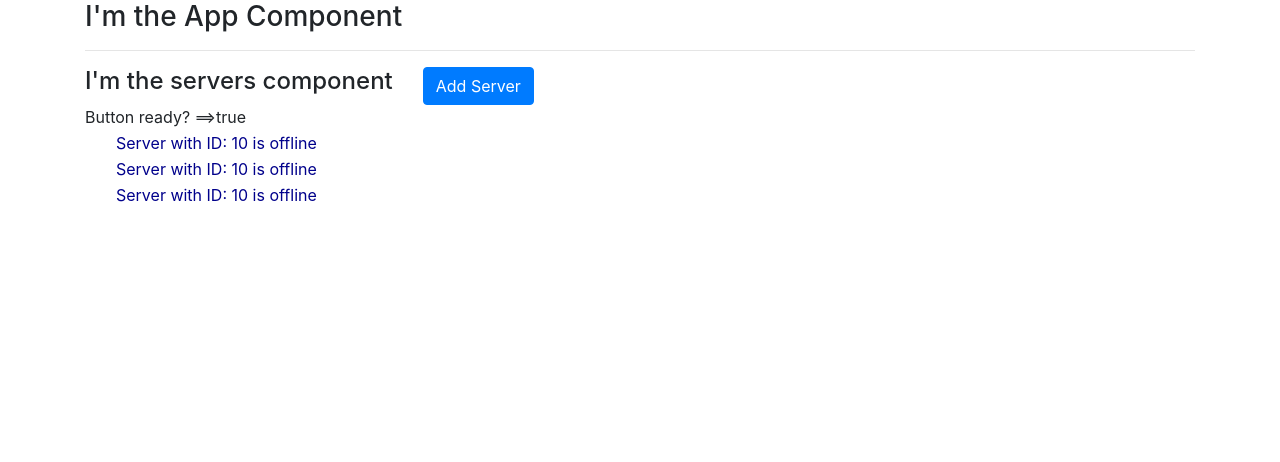
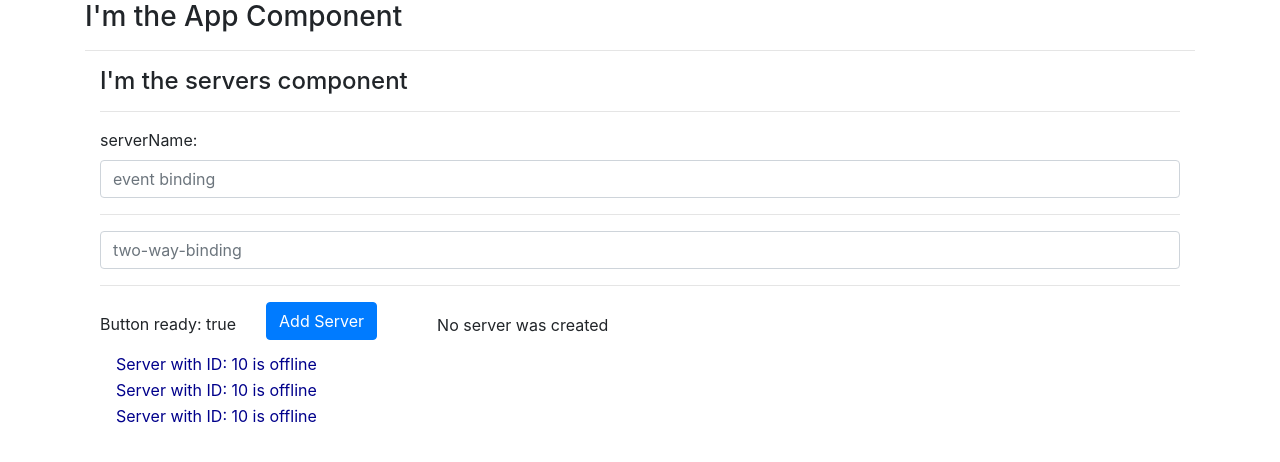
Before and after one commit to mrChernicharo/my-first-app, an Angular app: page / in a window 1280 px wide. Shown: the top 462 px of the page. Built offline with nearby package versions, Linux system fonts and the light colour scheme.

Commit message:
a diferença entre (event)-bind e [(two-way-bind)]

```diff
--- a/src/app/servers/servers.component.css
+++ b/src/app/servers/servers.component.css
@@ -1,3 +1,9 @@
 .btn {
+  margin: 0 30px 10px 30px;
+}
+p {
   margin-left: 30px;
 }
+.creation-status {
+  margin-left:  30px;
+}
--- a/src/app/servers/servers.component.html
+++ b/src/app/servers/servers.component.html
@@ -1,24 +1,36 @@
 <div class="container">
 
-  <div class="row">
     <h4>I'm the servers component</h4>
+    <hr>
+    <label>serverName: {{ serverName }}</label>
+
+    <input
+      placeholder="event binding"
+      type="text"
+      class="form-control"
+      (input)="onUpdateServerName($event)">
+    <hr>
+
+    <input
+    placeholder="two-way-binding"
+    type="text"
+    class="form-control"
+    [(ngModel)]="serverName"
+    >
+    <hr>
+
+    <span>Button ready:&nbsp;</span>
+    <span [innerText]="allowNewServer"></span>
     <button
       class="btn btn-primary"
       [disabled]="!allowNewServer"
-      >Add Server</button>
-  </div>
+      (click)="onCreateServer()"
+    >Add Server</button>
 
-  <div class="row">
-    <span>Button ready? ==></span>
-    <span [innerText]="allowNewServer"></span>
-  </div>
+    <span class="creation-status">{{ serverCreationStatus }}</span>
 
-  <div class="row">
-    <div class="col-lg-12">
-      <app-server></app-server>
-      <app-server></app-server>
-      <app-server></app-server>
-    </div>
-  </div>
+    <app-server></app-server>
+    <app-server></app-server>
+    <app-server></app-server>
 
 </div>
--- a/src/app/servers/servers.component.ts
+++ b/src/app/servers/servers.component.ts
@@ -7,6 +7,8 @@ import { Component, OnInit } from '@angular/core';
 })
 export class ServersComponent implements OnInit {
   allowNewServer = false;
+  serverCreationStatus = 'No server was created';
+  serverName = '';
 
 
   constructor() {
@@ -18,4 +20,12 @@ export class ServersComponent implements OnInit {
   ngOnInit(): void {
   }
 
+  onCreateServer() {
+    this.serverCreationStatus = 'Server Created!';
+  }
+
+  onUpdateServerName(event: Event) {
+    console.log(event)
+    this.serverName = (<HTMLInputElement>event.target).value
+  }
 }
```
